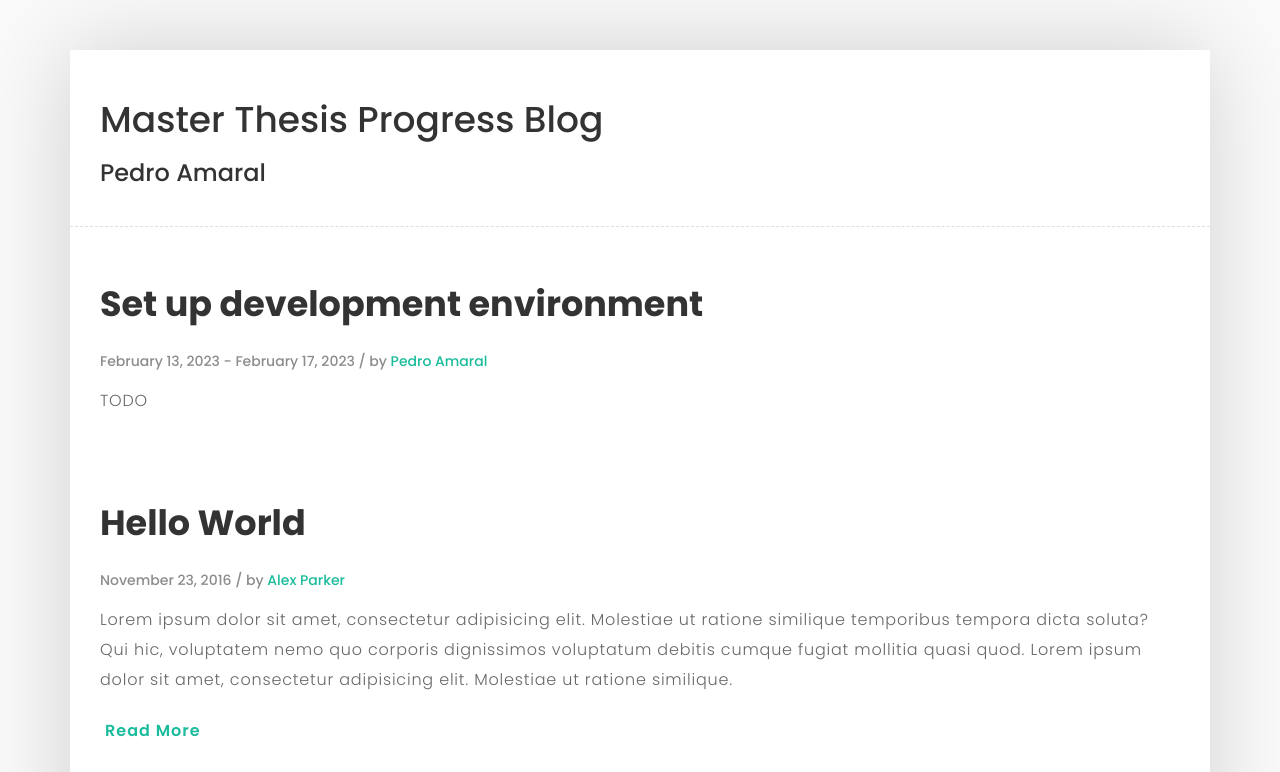
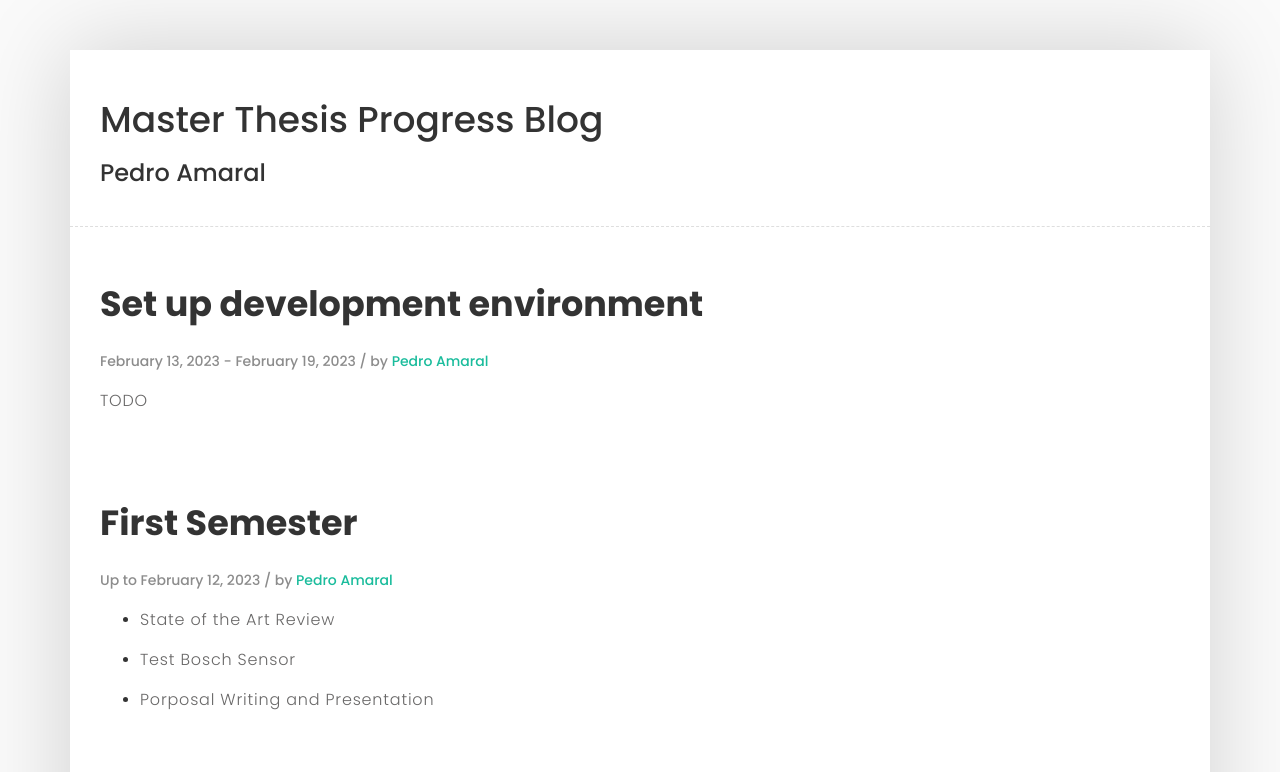
Before and after one commit to pedromiglou/MRSI_Thesis_Blog, a plain HTML site: page index.html in a window 1280 px wide. Shown: the top 772 px of the page. Drawn offline with Linux system fonts and the light colour scheme.

Commit message:
first semester

```diff
--- a/index.html
+++ b/index.html
@@ -122,7 +122,7 @@
                     <h1>Set up development environment</h1>
                   </div>
                   <div class="post-info">
-                                    <span>February 13, 2023 -  February 17, 2023 / by <a href="#" target="_blank">Pedro Amaral</a></span>
+                    <span>February 13, 2023 - February 19, 2023 / by <a href="https://github.com/pedromiglou" target="_blank">Pedro Amaral</a></span>
                   </div>
                   <p>TODO</p>
                   <!--<a href="single.html" class="button button-style button-anim fa fa-long-arrow-right"><span>Read More</span></a>-->
@@ -132,13 +132,19 @@
                 <!-- Blog Post Start -->
                 <div class="col-md-12 blog-post">
                   <div class="post-title">
-                                      <a href="single.html"><h1>Hello World</h1></a>
+                    <a href="single.html">
+                      <h1>First Semester</h1>
+                    </a>
                   </div>
                   <div class="post-info">
-                                    	<span>November 23, 2016 / by <a href="#" target="_blank">Alex Parker</a></span>
+                    <span>Up to February 12, 2023 / by <a href="https://github.com/pedromiglou" target="_blank">Pedro Amaral</a></span>
                   </div>
-                                    <p>Lorem ipsum dolor sit amet, consectetur adipisicing elit. Molestiae ut ratione similique temporibus tempora dicta soluta? Qui hic, voluptatem nemo quo corporis dignissimos voluptatum debitis cumque fugiat mollitia quasi quod. Lorem ipsum dolor sit amet, consectetur adipisicing elit. Molestiae ut ratione similique.</p>
-                                    <a href="single.html" class="button button-style button-anim fa fa-long-arrow-right"><span>Read More</span></a>
+                  <ul>
+                    <li><p>State of the Art Review</p></li>
+                    <li><p>Test Bosch Sensor</p></li>
+                    <li><p>Porposal Writing and Presentation</p></li>
+                 </ul>
+                  <!--<a href="single.html" class="button button-style button-anim fa fa-long-arrow-right"><span>Read More</span></a>-->
                 </div>
                 <!-- Blog Post End -->
 
@@ -154,8 +160,11 @@
 
 
             <!-- Subscribe Form Start -->
+            <!--
             <div class="col-md-8 col-md-offset-2">
-                           <form id="mc-form" method="post" action="http://uipasta.us14.list-manage.com/subscribe/post?u=854825d502cdc101233c08a21&amp;id=86e84d44b7">
+              <form id="mc-form" method="post"
+                action="http://uipasta.us14.list-manage.com/subscribe/post?u=854825d502cdc101233c08a21&amp;id=86e84d44b7">
+
 
                 <div class="subscribe-form margin-top-20">
                   <input id="mc-email" type="email" placeholder="Email Address" class="text-input">
@@ -166,6 +175,7 @@
               </form>
 
             </div>
+            -->
             <!-- Subscribe Form End -->
 
           </div>
@@ -174,14 +184,19 @@
           <!-- Footer Start -->
           <div class="col-md-12 page-body margin-top-50 footer">
             <footer>
+              <!--
                           <ul class="menu-link">
+
+                            <li><a href="#" target="_blank"><i class="fa fa-linkedin"></i></a></li>
+                            <li><a href="#" target="_blank"><i class="fa fa-github"></i></a></li>
                                <li><a href="index.html">Home</a></li>
                                <li><a href="about.html">About</a></li>
                                <li><a href="work.html">Work</a></li>
                                <li><a href="contact.html">Contact</a></li>
                             </ul>
+                            -->
 
-                          <p>© Copyright 2016 DevBlog. All rights reserved</p>
+              <!--<p>© Copyright 2016 DevBlog. All rights reserved</p>-->
 
 
               <!-- UiPasta Credit Start -->
@@ -217,4 +232,5 @@
 
 
 </body>
+
 </html>
```
Lines whose indentation alone changed are shown as unchanged.
